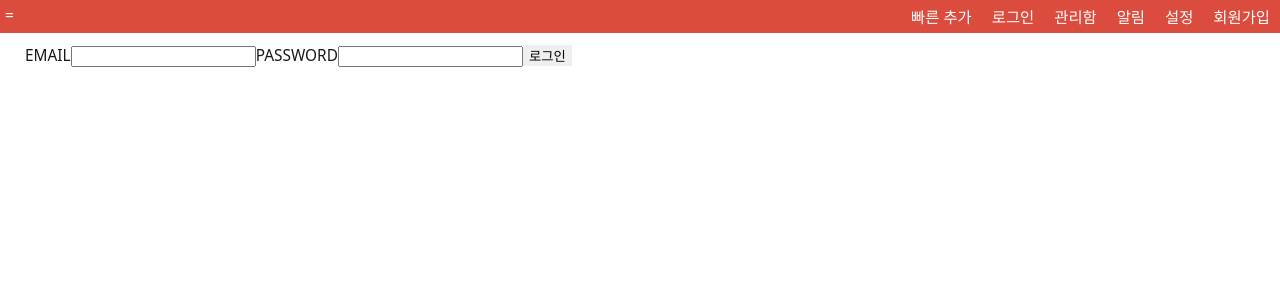
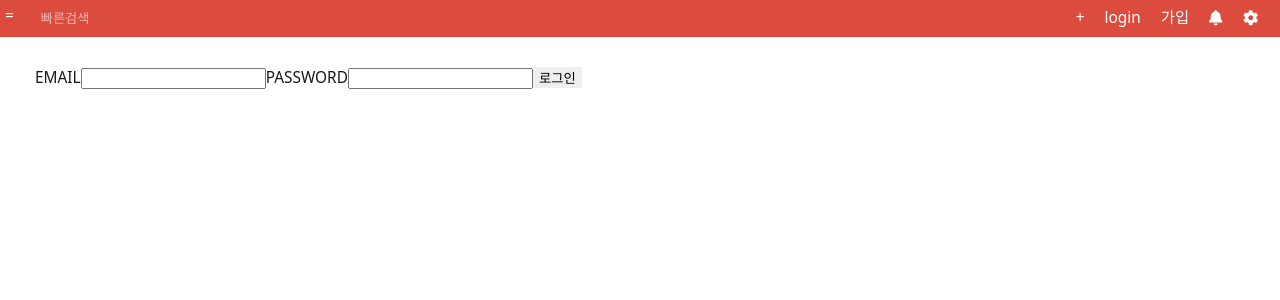
Before and after one commit to tinytinystone/react-todo, a React (Create React App) app: page /login in a window 1280 px wide. Shown: the top 300 px of the page. Built offline with nearby package versions, Linux system fonts and the light colour scheme.

Commit message:
검색창 추가

```diff
--- a/src/App.js
+++ b/src/App.js
@@ -14,9 +14,11 @@ import {
   faClock,
   faFlag,
   faComment,
+  faCog,
+  faBell,
 } from '@fortawesome/free-solid-svg-icons';
 
-library.add(faCalendar, faTag, faClock, faFlag, faComment);
+library.add(faCalendar, faTag, faClock, faFlag, faComment, faCog, faBell);
 
 class App extends Component {
   render() {
@@ -31,7 +33,7 @@ class App extends Component {
             path="/"
             render={() =>
               localStorage.getItem('token') ? (
-                <Redirect to="/" />
+                <Redirect to="/todos" />
               ) : (
                 <Redirect to="/login" />
               )
--- a/src/components/Header.js
+++ b/src/components/Header.js
@@ -4,6 +4,8 @@ import classNames from 'classnames';
 import s from './Header.module.scss';
 import ModalTodoForm from './ModalTodoForm';
 import Nav from './Nav';
+
+import { FontAwesomeIcon } from '@fortawesome/react-fontawesome';
 
 export default class Header extends Component {
   constructor(props) {
@@ -13,11 +15,6 @@ export default class Header extends Component {
       showForm: false,
     };
   }
-  handleClick = () => {
-    this.setState(prevState => ({
-      toggleOn: !prevState.toggleOn,
-    }));
-  };
   addTodo = () => {
     this.setState(prevState => ({ showForm: !prevState.showForm }));
   };
@@ -38,24 +35,22 @@ export default class Header extends Component {
               }));
             }}
           />
+          <input type="text" placeholder="빠른검색" className={s.quickFind} />
           <ul className={s.itemList}>
             <li key={1} className={s.item} onClick={this.addTodo}>
-              빠른 추가
+              +
             </li>
             <li key={2} className={s.item}>
-              <Link to="/login">로그인</Link>
+              <Link to="/login">login</Link>
             </li>
             <li key={3} className={s.item}>
-              <Link to="/todos">관리함</Link>
+              <Link to="/register">가입</Link>
             </li>
             <li key={4} className={s.item}>
-              알림
+              <FontAwesomeIcon icon="bell" />
             </li>
             <li key={5} className={s.item}>
-              설정
-            </li>
-            <li key={6} className={s.item}>
-              <Link to="/register">회원가입</Link>
+              <FontAwesomeIcon icon="cog" />
             </li>
           </ul>
           {this.state.showForm && <ModalTodoForm addTodo={this.addTodo} />}
--- a/src/components/Header.module.scss
+++ b/src/components/Header.module.scss
@@ -3,13 +3,7 @@
 .header {
   background-color: $main-color;
   color: #ffffff;
-}
-.itemList {
-  text-align: right;
-}
-.item {
-  display: inline-block;
-  padding: 5px 10px;
+  height: 37px;
 }
 .menuToggle::after {
   content: '=';
@@ -23,3 +17,40 @@
   margin-right: 1rem;
   cursor: pointer;
 }
+.quickFind {
+  margin: 5px;
+  padding: 5px;
+  border: 1px solid transparent;
+  background: 0;
+  transition: width 0.2s ease-in;
+  width: 6rem;
+  float: left;
+  position: fixed;
+}
+.quickFind::placeholder {
+  color: #fff;
+  opacity: 0.6;
+  font-size: 1.2rem;
+}
+.quickFind:focus {
+  background-color: #fff;
+  width: 300px;
+  z-index: 100;
+  position: fixed;
+  color: black;
+  border-radius: 5px;
+}
+.quickFind:focus::placeholder {
+  color: black;
+  opacity: 0.6;
+}
+.itemList {
+  text-align: right;
+  margin-right: 12px;
+  float: right;
+}
+.item {
+  display: inline-block;
+  padding: 5px 10px;
+  font-weight: 200;
+}
--- a/src/components/Layout.module.scss
+++ b/src/components/Layout.module.scss
@@ -1,6 +1,6 @@
 .main {
   min-width: 325px;
   margin: 0 auto;
-  padding: 12px 25px;
+  padding: 30px 12px 48px 35px;
   overflow: scroll;
 }
```
